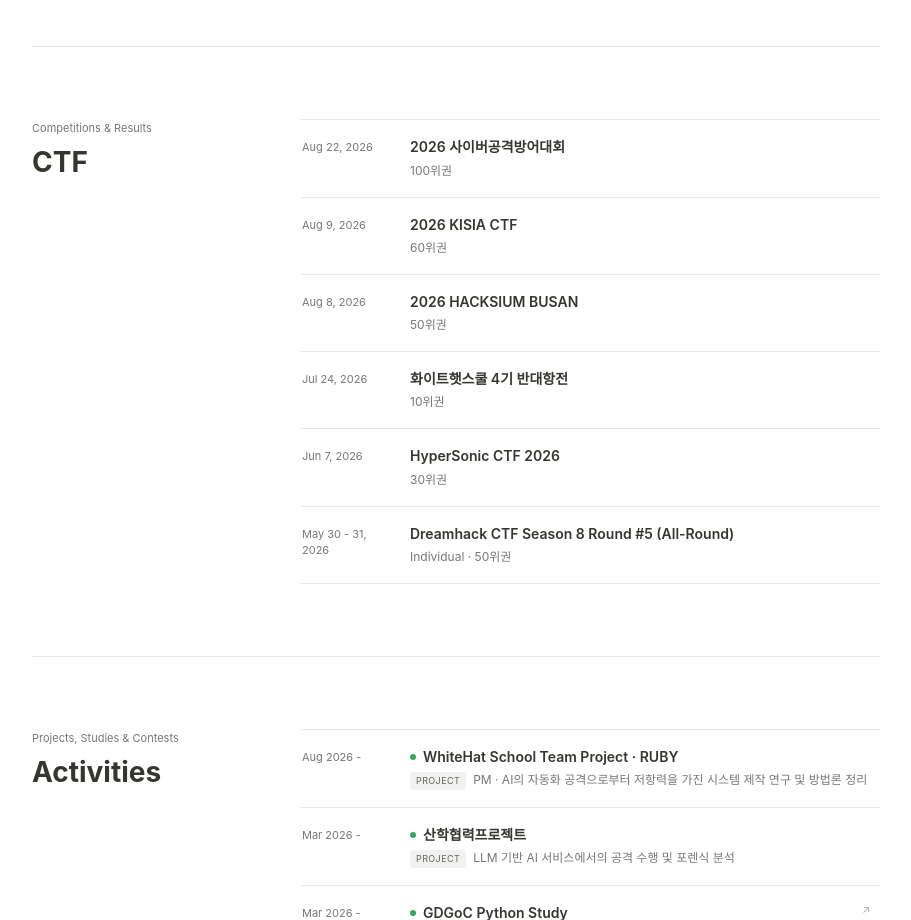
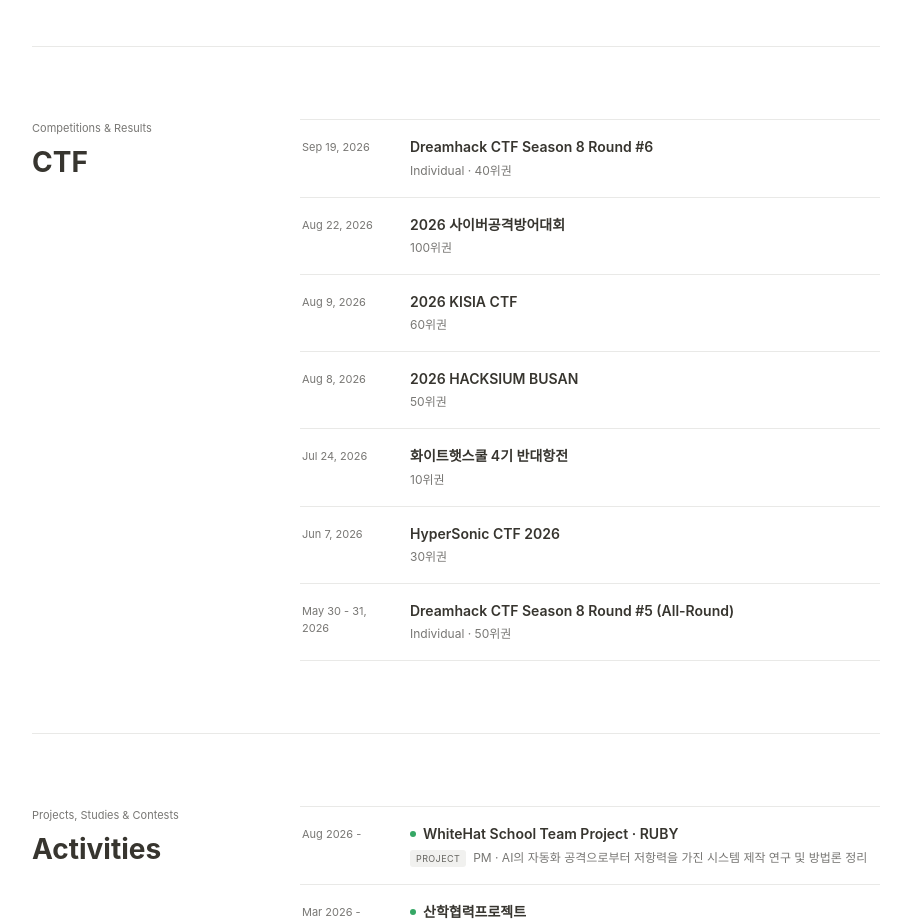
Before and after one commit to Opal1031/Opal1031.github.io, a plain HTML site: page index.html in a window 1280 px wide. Shown: the part 1200-2120 px from the top of the page, without its empty margins (250-1161 px from the left). Drawn offline with Linux system fonts and the light colour scheme.

Commit message:
feat: Update Portfolio

```diff
--- a/index.html
+++ b/index.html
@@ -160,6 +160,13 @@
           <h2>CTF</h2>
         </header>
         <div class="entries">
+          <article>
+            <time>Sep 19, 2026</time>
+            <div>
+              <h3>Dreamhack CTF Season 8 Round #6</h3>
+              <p>Individual · 40위권</p>
+            </div>
+          </article>
           <article>
             <time>Aug 22, 2026</time>
             <div>
```
